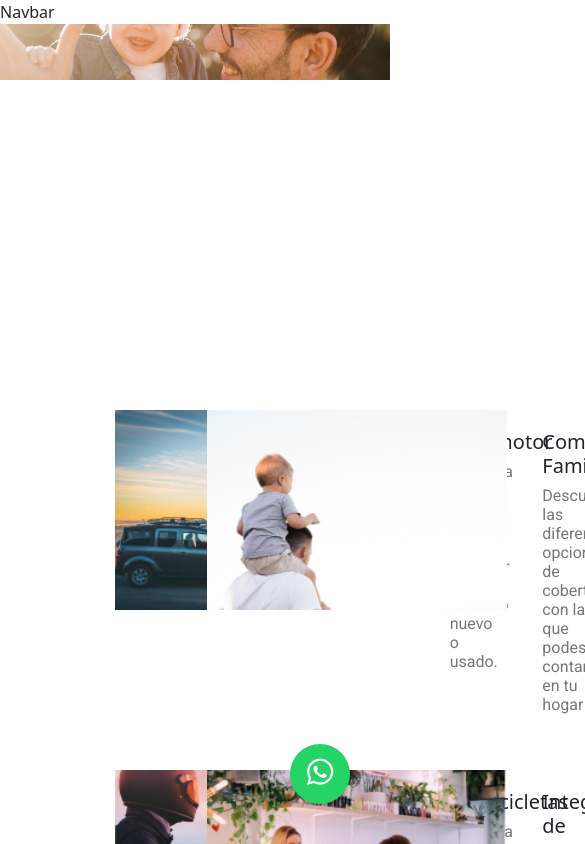
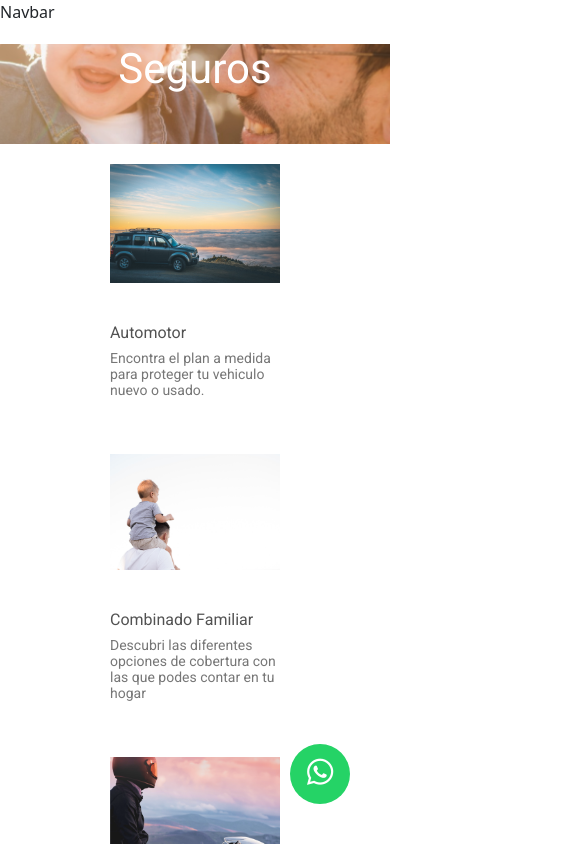
Before and after one commit to Gastonig9/seguros-fernando, a React (Vite) app: page /seguros in a window 390 px wide. Shown: the top 844 px of the page, 585 px wide, since content can reach past the window. Built offline with nearby package versions, Linux system fonts and the light colour scheme; a web font is replaced by a local one.

Commit message:
Responsive en pagina de Inicio, Seguros y Contacto

```diff
--- a/src/assets/constants/constants.tsx
+++ b/src/assets/constants/constants.tsx
@@ -33,7 +33,7 @@ export const cardInfo = [
     {
         img: seguroAutomotor,
         title: "Automotor",
-        description: "Encontra el plan a medida para proteger tu vehiculo nuevo o usado."
+        description: "Encontra el plan a medida para proteger tu vehiculo nuevo o usado.",
     },
     {
         img: seguroFamiliar,
--- a/src/components/CardSeguros/CardSeguros.modules.css
+++ b/src/components/CardSeguros/CardSeguros.modules.css
@@ -13,7 +13,7 @@
   padding: 20px 0px;
 }
 
-.card-body h4 {
+.card-body h5 {
   color: #525252;
   font-family: Roboto;
   font-size: 19px;
@@ -23,7 +23,7 @@
 }
 
 .card-body p {
-    width: 50%;
+  width: 50%;
   color: #767676;
   font-family: Roboto;
   font-size: 16px;
@@ -31,3 +31,36 @@
   font-weight: 400;
   line-height: normal;
 }
+
+@media screen and (max-width: 768px) {
+  .card-contain {
+    width: 100%;
+    flex-direction: column;
+    align-items: center;
+    gap: 20px;
+  }
+
+  .card-image img {
+    max-width: 100%;
+    height: auto;
+  }
+
+  .card-body h5 {
+    font-size: 16px;
+  }
+
+  .card-body p {
+    width: 100%;
+    font-size: 14px;
+  }
+
+  .seguros-cards {
+    width: 100%;
+    margin: auto;
+    display: flex;
+    flex-wrap: wrap;
+    justify-content: center;
+    gap: 20px;
+    padding: 20px;
+  }
+}
--- a/src/components/Footer/Footer.module.css
+++ b/src/components/Footer/Footer.module.css
@@ -5,3 +5,13 @@ footer {
     gap: 145px;
     padding: 40px 40px;
 }
+
+@media screen and (max-width: 768px) {
+    footer {
+        width: 50%;
+        margin: auto;
+        flex-direction: column;
+        gap: 40px;
+        align-items: center;
+    }
+}
--- a/src/components/Formulario/Formulario.modules.css
+++ b/src/components/Formulario/Formulario.modules.css
@@ -1,6 +1,4 @@
-/* FORMULARIO */
-
-
+/* Estilos base para tamaños de pantalla más grandes (por ejemplo, escritorio) */
 .formulario-contain form {
   width: 100%;
 }
@@ -16,24 +14,14 @@
   padding: 10px;
 }
 
-  .formulario-contain form input {
+.formulario-contain form input,
+.formulario-contain form textarea {
   display: block;
   width: 100%;
   border-top: none;
   border-left: none;
   border-right: none;
   border-bottom: 1px solid #B9B9B9;
-    padding: 10px;
-  }
-
-  .formulario-contain form textarea {
-    width: 100%;
-    display: block;
-    border-top: none;
-    border-left: none;
-    border-right: none;
-    border-bottom: 1px solid #B9B9B9;
-    resize: none;
   padding: 10px;
 }
 
@@ -55,3 +43,20 @@
   font-size: 19px;
   margin-top: 20px;
 }
+
+/* Media query para dispositivos móviles (ajusta los valores según tus necesidades) */
+@media screen and (max-width: 768px) {
+  .formulario-contain form label {
+    font-size: 16px; /* Ajusta el tamaño de fuente para dispositivos móviles */
+    margin-top: 5px;
+  }
+
+  .formulario-contain form input,
+  .formulario-contain form textarea {
+    font-size: 16px; /* Ajusta el tamaño de fuente para dispositivos móviles */
+  }
+
+  .formulario-contain form button {
+    margin-top: 10px; /* Ajusta el margen superior para dispositivos móviles */
+  }
+}
--- a/src/pages/Contactame/components/FormContacto/FormContacto.modules.css
+++ b/src/pages/Contactame/components/FormContacto/FormContacto.modules.css
@@ -1,3 +1,4 @@
+/* Estilos base para tamaños de pantalla más grandes (por ejemplo, escritorio) */
 .formulario-contain {
   width: 100%;
   padding: 120px 120px;
@@ -6,12 +7,12 @@
   gap: 30px;
 }
 
-.formulario-contain .formulario-descripcion {
+.formulario-descripcion {
   width: 30%;
   padding: 20px;
 }
 
-.formulario-contain .formulario-descripcion h1 {
+.formulario-descripcion h1 {
   width: 80%;
   color: #777d8b;
   font-family: Roboto;
@@ -21,6 +22,23 @@
   line-height: normal;
 }
 
-.formulario-contain .formulario-descripcion h1 span {
+.formulario-descripcion h1 span {
   color: #00ade6;
 }
+
+/* Media query para dispositivos móviles (ajusta los valores según tus necesidades) */
+@media screen and (max-width: 768px) {
+  .formulario-contain {
+    flex-direction: column; /* Cambiar el diseño de fila a columna en dispositivos móviles */
+    padding: 20px; /* Ajusta el relleno para dispositivos móviles */
+  }
+
+  .formulario-descripcion {
+    width: 100%; /* Ocupar todo el ancho en dispositivos móviles */
+    padding: 10px; /* Ajusta el relleno para dispositivos móviles */
+  }
+
+  .formulario-descripcion h1 {
+    font-size: 24px; /* Ajusta el tamaño de fuente para dispositivos móviles */
+  }
+}
--- a/src/pages/Contactame/components/Medios/Medios.module.css
+++ b/src/pages/Contactame/components/Medios/Medios.module.css
@@ -1,3 +1,4 @@
+/* Estilos base para tamaños de pantalla más grandes (por ejemplo, escritorio) */
 .mediosContain {
   width: 100%;
   margin: auto;
@@ -38,7 +39,6 @@
 
 .medios div h6 {
   color: #777d8b;
-
   font-family: Roboto;
   font-size: 25px;
   font-style: normal;
@@ -46,3 +46,29 @@
   line-height: normal;
   text-decoration-line: underline;
 }
+
+/* Media query para dispositivos móviles (ajusta los valores según tus necesidades) */
+@media screen and (max-width: 768px) {
+  .mediosContain {
+    padding: 40px 20px; /* Ajusta el relleno para dispositivos móviles */
+  }
+
+  .medios {
+    flex-direction: column; /* Cambiar el diseño de fila a columna en dispositivos móviles */
+    align-items: center; /* Centrar elementos en dispositivos móviles */
+  }
+
+  .medios div {
+    margin: 20px 0; /* Ajusta el margen entre elementos en dispositivos móviles */
+  }
+
+  .medios div img {
+    max-width: 60px; /* Ajusta el tamaño máximo de la imagen para dispositivos móviles */
+    height: auto; /* Ajusta la altura automáticamente para dispositivos móviles */
+  }
+
+  .medios div h6 {
+    font-size: 18px; /* Ajusta el tamaño de fuente para dispositivos móviles */
+    text-decoration-line: none; /* Elimina la subrayado en dispositivos móviles */
+  }
+}
--- a/src/pages/Inicio/components/Aseguradoras/Aseguradoras.modules.css
+++ b/src/pages/Inicio/components/Aseguradoras/Aseguradoras.modules.css
@@ -42,3 +42,10 @@
     justify-content: center;
     gap: 50px;
 }
+
+
+@media screen and (max-width: 768px) {
+  .aseguradoras-contain p {
+    width: 100%;
+  }
+}
--- a/src/pages/Inicio/components/Contacto/Contacto.modules.css
+++ b/src/pages/Inicio/components/Contacto/Contacto.modules.css
@@ -1,3 +1,4 @@
+/* Estilos base para tamaños de pantalla más grandes (por ejemplo, escritorio) */
 .contactame-contain {
   width: 100%;
   height: 400px;
@@ -11,13 +12,18 @@
 .degrades-contacto {
   width: 20%;
   height: 400px;
-  background: linear-gradient(90deg, #FFF 75.21%, rgba(255, 255, 255, 0.10) 90.49%, rgba(255, 255, 255, 0.00) 99.85%);
+  background: linear-gradient(
+    90deg,
+    #FFF 75.21%,
+    rgba(255, 255, 255, 0.10) 90.49%,
+    rgba(255, 255, 255, 0.00) 99.85%
+  );
   position: absolute;
-  left: 30%;
+  left: 35%;
   top: 0;
 }
 
-.contactame-contain h1 {
+.contactame h1 {
   color: #3f3f3f;
   font-family: Roboto;
   font-size: 36px;
@@ -27,7 +33,7 @@
   margin-bottom: 30px;
 }
 
-.contactame-contain p {
+.contactame p {
   color: #454545;
   font-family: Roboto;
   font-size: 20px;
@@ -37,7 +43,7 @@
   margin-bottom: 40px;
 }
 
-.contactame-contain a {
+.contactame a {
   background-color: #00ADE6;
   text-decoration: none;
   color: #fff;
@@ -45,3 +51,41 @@
   border-radius: 5px;
   margin-top: 145px;
 }
+
+/* Media query para dispositivos móviles (ajusta los valores según tus necesidades) */
+@media screen and (max-width: 768px) {
+  .contactame-contain {
+    background-size: cover;
+    background-position: right; /* Mantén el tamaño de la imagen original */
+    height: auto; /* Ajusta la altura según el contenido */
+    padding: 0px;
+    position: relative;
+  }
+
+  .degrades-contacto {
+    width: 50%;
+    height: 230px;
+    left: 0; /* Oculta el degradado en dispositivos más pequeños */
+  }
+
+  .contactame {
+    padding: 20px;
+  }
+
+  .contactame h1 {
+    position: relative;
+    z-index: 9999;
+  }
+
+  .contactame p {
+    position: relative;
+    z-index: 9999;
+  }
+
+
+  .contactame a {
+    margin-top: 20px; /* Ajusta el margen superior en dispositivos más pequeños */
+    position: relative;
+    z-index: 9999;
+  }
+}
--- a/src/pages/Inicio/components/Header/Header.modules.css
+++ b/src/pages/Inicio/components/Header/Header.modules.css
@@ -1,3 +1,4 @@
+/* Estilos base para tamaños de pantalla más grandes (por ejemplo, escritorio) */
 .header-contain {
   width: 100%;
   display: flex;
@@ -11,8 +12,6 @@
   position: absolute;
   left: 0;
 }
-
-
 
 .imagen-contain {
   width: 35%;
@@ -88,3 +87,33 @@
   transform: scale(1.1);
   transition: all 0.3s ease;
 }
+
+/* Media query para tablets y móviles */
+@media screen and (max-width: 768px) {
+  .header-contain {
+    flex-direction: column;
+    align-items: center;
+  }
+
+  .degrades {
+    width: 100%;
+    height: auto;
+    background: linear-gradient(to left, #E9ECF0 0%, transparent 40%);
+  }
+
+  .imagen-contain {
+    display: none;
+  }
+
+  .descripcion-contain p {
+    width: 100%;
+  }
+
+  .botones-contain {
+    width: 100%;
+  }
+
+  .botones-contain a:first-of-type {
+    padding: 10px 20px
+  }
+}
--- a/src/pages/Seguros/components/SegurosBanner/SegurosBanner.module.css
+++ b/src/pages/Seguros/components/SegurosBanner/SegurosBanner.module.css
@@ -1,3 +1,7 @@
+.segurosMobile {
+  display: none;
+}
+
 .segurosBanner {
   width: 100%;
   background-image: url("../../../../assets/images/segurosBanner.png");
@@ -15,3 +19,30 @@
   font-weight: 400;
   line-height: normal;
 }
+
+@media screen and (max-width: 768px) {
+  .segurosBanner {
+    display: none;
+  }
+
+  .segurosMobile {
+    display: block;
+    width: 100%;
+    height: 100px;
+    background-image: url("../../../../assets/images/segurosBanner.png");
+    background-repeat: no-repeat;
+    background-size: cover;
+    background-position: center;
+  }
+
+  .segurosMobile h1 {
+    color: #fff;
+    font-family: Roboto;
+    font-size: 42px;
+    text-align: center;
+    margin-top: 20px;
+    font-style: normal;
+    font-weight: 400;
+    line-height: normal;
+  }
+}
--- a/src/pages/Seguros/components/SegurosBanner/SegurosBanner.tsx
+++ b/src/pages/Seguros/components/SegurosBanner/SegurosBanner.tsx
@@ -1,10 +1,15 @@
-import style from "./SegurosBanner.module.css"
+import style from "./SegurosBanner.module.css";
 const SegurosBanner = () => {
   return (
-    <div className={style.segurosBanner}>
+    <>
+      <div className={style.segurosMobile}>
+        <h1>Seguros</h1>
+      </div>
+      <div className={style.segurosBanner}>
         <h2>Seguros</h2>
-    </div>
-  )
-}
+      </div>
+    </>
+  );
+};
 
-export default SegurosBanner
+export default SegurosBanner;
```
Lines whose indentation alone changed are shown as unchanged.
